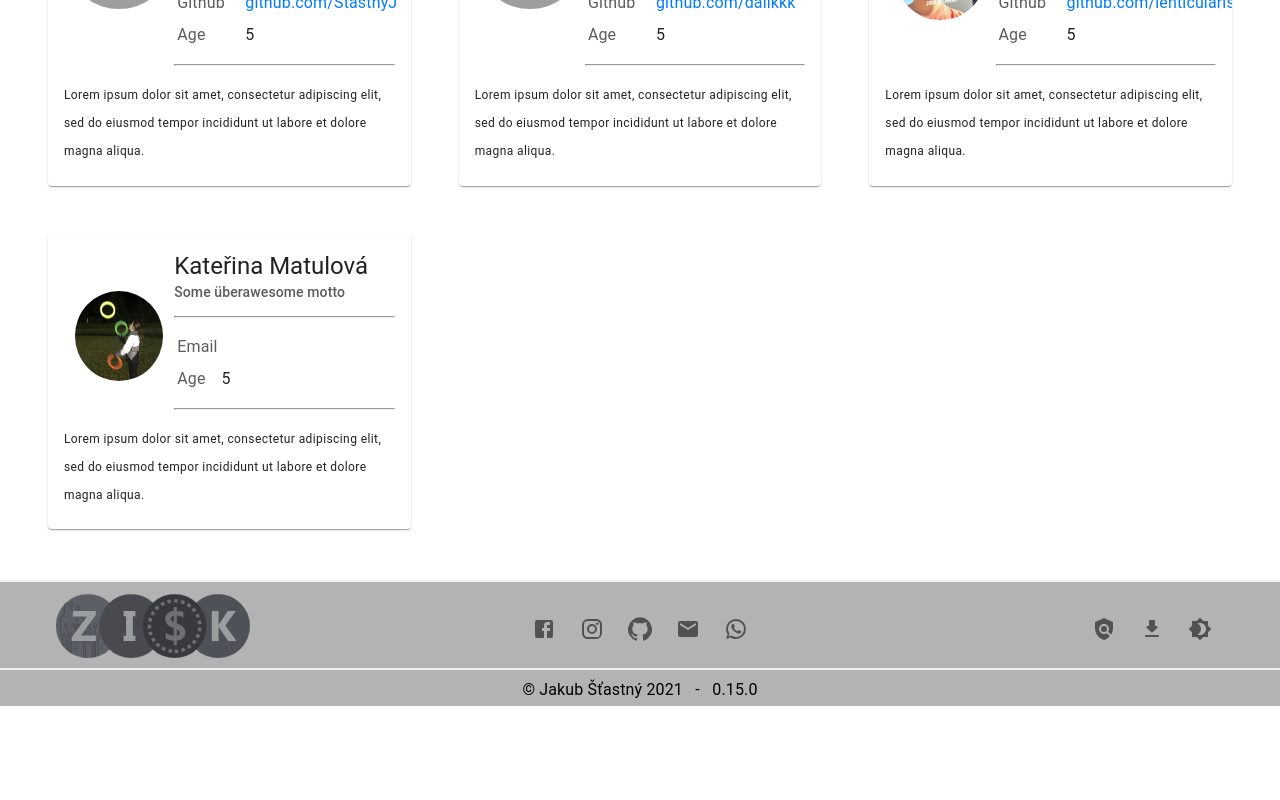
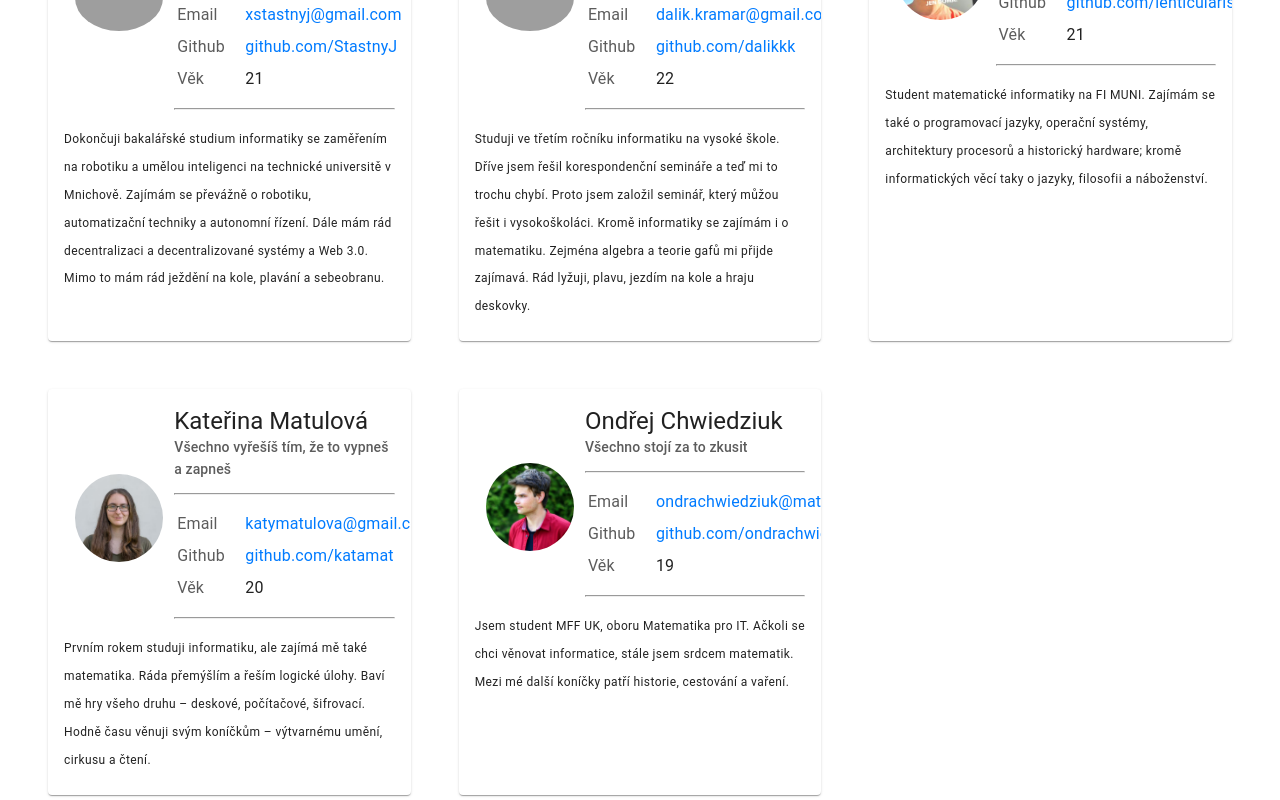
Before and after one commit to ZISK-Organization/web-frontend, a React (Create React App) app: page / in a window 1280 px wide. Shown: the part 3020-3820 px from the top of the page. Before the commit the page ends 3726 px from the top, so only its background shows below. Built offline with nearby package versions, Linux system fonts and the light colour scheme; grey boxes are pictures that could not be loaded.

Commit message:
~ orgs info

```diff
--- a/package.json
+++ b/package.json
@@ -1,6 +1,6 @@
 {
   "name": "zisk",
-  "version": "0.15.0",
+  "version": "0.15.1",
   "private": true,
   "dependencies": {
     "@auth0/auth0-react": "^1.5.0",
--- a/src/Data/Team.json
+++ b/src/Data/Team.json
@@ -1,37 +1,47 @@
 [
   {
-    "motto": "Some überawesome motto",
-    "about": "Lorem ipsum dolor sit amet, consectetur adipiscing elit, sed do eiusmod tempor incididunt ut labore et dolore magna aliqua.",
+    "motto": "Automatizace je optimalizační technika minimalizující lidskou chybu",
+    "about": "Dokončuji bakalářské studium informatiky se zaměřením na robotiku a umělou inteligenci na technické universitě v Mnichově. Zajímám se převážně o robotiku, automatizační techniky a autonomní řízení. Dále mám rád decentralizaci a decentralizované systémy a Web 3.0. Mimo to mám rád ježdění na kole, plavání a sebeobranu.",
     "photo": "/img/Team/StastnyJakub.png",
     "name": "Jakub Šťastný",
     "email": "xstastnyj@gmail.com",
     "github": "https://github.com/StastnyJ",
-    "birthDate": "2000-02-31"
+    "birthDate": "2000-03-31"
   },
   {
-    "motto": "Some überawesome motto",
-    "about": "Lorem ipsum dolor sit amet, consectetur adipiscing elit, sed do eiusmod tempor incididunt ut labore et dolore magna aliqua.",
+    "motto": "Matika, informatika, běhačky a stategie dohromady? To by mělo být na soustředění!",
+    "about": "Studuji ve třetím ročníku informatiku na vysoké škole. Dříve jsem řešil korespondenční semináře a teď mi to trochu chybí. Proto jsem založil seminář, který můžou řešit i vysokoškoláci. Kromě informatiky se zajímám i o matematiku. Zejména algebra a teorie gafů mi přijde zajímavá. Rád lyžuji, plavu, jezdím na kole a hraju deskovky.",
     "photo": "/img/Team/KramarBor.jpg",
     "name": "Dalibor Kramář",
     "email": "dalik.kramar@gmail.com",
     "github": "https://github.com/dalikkk",
-    "birthDate": "1999-05-03"
+    "birthDate": "1999-06-03"
   },
   {
     "motto": "Some überawesome motto",
-    "about": "Lorem ipsum dolor sit amet, consectetur adipiscing elit, sed do eiusmod tempor incididunt ut labore et dolore magna aliqua.",
+    "about": "Student matematické informatiky na FI MUNI. Zajímám se také o programovací jazyky, operační systémy, architektury procesorů a historický hardware; kromě informatických věcí taky o jazyky, filosofii a náboženství.",
     "photo": "/img/Team/GlozarTomas.jpg",
     "name": "Tomáš Glozar",
     "email": "tglozar@gmail.com",
     "github": "https://github.com/lenticularis39",
-    "birthDate": "2000-02-31"
+    "birthDate": "2000-01-01"
   },
   {
-    "motto": "Some überawesome motto",
-    "about": "Lorem ipsum dolor sit amet, consectetur adipiscing elit, sed do eiusmod tempor incididunt ut labore et dolore magna aliqua.",
+    "motto": "Všechno vyřešíš tím, že to vypneš a zapneš",
+    "about": "Prvním rokem studuji informatiku, ale zajímá mě také matematika. Ráda přemýšlím a řeším logické úlohy. Baví mě hry všeho druhu – deskové, počítačové, šifrovací. Hodně času věnuji svým koníčkům – výtvarnému umění, cirkusu a čtení.",
     "photo": "/img/Team/MatulovaKaterina.jpg",
     "name": "Kateřina Matulová",
-    "email": "",
-    "birthDate": "2001-09-01"
+    "email": "katymatulova@gmail.com",
+    "github": "https://github.com/katamat",
+    "birthDate": "2001-10-01"
+  },
+  {
+    "motto": "Všechno stojí za to zkusit",
+    "about": "Jsem student MFF UK, oboru Matematika pro IT. Ačkoli se chci věnovat informatice, stále jsem srdcem matematik. Mezi mé další koníčky patří historie, cestování a vaření.",
+    "photo": "/img/Team/ChwidOndra.jpg",
+    "name": "Ondřej Chwiedziuk",
+    "email": "ondrachwiedziuk@matfyz.cz",
+    "github": "https://github.com/ondrachwiedziuk",
+    "birthDate": "2002-01-01"
   }
 ]
--- a/src/Pages/Home/Home.tsx
+++ b/src/Pages/Home/Home.tsx
@@ -194,7 +194,7 @@ export default function Home() {
               <TeamMemberCard
                 photo={t.photo}
                 name={t.name}
-                age={5}
+                age={new Date().getUTCFullYear() - new Date(t.birthDate).getUTCFullYear()}
                 motto={t.motto}
                 email={t.email}
                 github={t.github}
--- a/src/Pages/Home/TeamMemberCard.tsx
+++ b/src/Pages/Home/TeamMemberCard.tsx
@@ -95,7 +95,7 @@ export default function TeamMemberCard({ photo, name, age, motto, email, github,
                 <tr>
                   <td>
                     <Typography className={classes.greyText} variant="subtitle1">
-                      Age
+                      Věk
                     </Typography>
                   </td>
                   <td>
```
Also changed, not shown: public/img/Team/ChwidOndra.jpg (added), public/img/Team/MatulovaKaterina.jpg.
